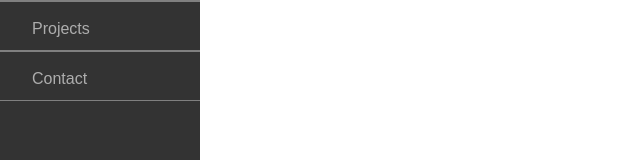
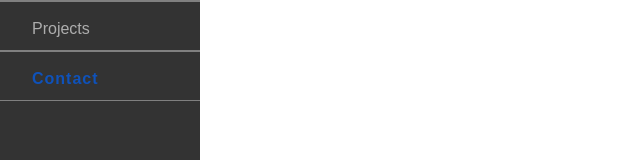
Before and after one commit to FrunzaAndrei/portofolio, a React (Create React App) app: page /contact in a window 1280 px wide. Shown: the part 406-566 px from the top of the page, without its empty margins (0-640 px from the left). Built offline with nearby package versions, Linux system fonts and the light colour scheme.

Commit message:
change color of button when is active

```diff
--- a/src/left-bar-menu/barMenu.js
+++ b/src/left-bar-menu/barMenu.js
@@ -1,10 +1,15 @@
 import React from "react";
 import photo from "./../media/profilePhoto.png";
 import "./style.css";
-import { Link } from "react-router-dom";
+import { NavLink } from "react-router-dom";
 
 function BarMenu(props) {
   const age = new Date().getFullYear();
+  const selected = {
+    fontWeight: "bold",
+    color: "#0F52BA",
+    letterSpacing: "1px",
+  };
   return (
     <div className="main-barMenu">
       <div className="avatar-barMenu">
@@ -17,16 +22,24 @@ function BarMenu(props) {
       </div>
       <ul className="nav-items">
         <li>
-          <Link to="/cv"> CV </Link>
+          <NavLink to="/cv" activeStyle={selected}>
+            CV
+          </NavLink>
         </li>
         <li>
-          <Link to="/skills"> Skills </Link>{" "}
+          <NavLink to="/skills" activeStyle={selected}>
+            Skills
+          </NavLink>
         </li>
         <li>
-          <Link to="/projects"> Projects </Link>
+          <NavLink to="/projects" activeStyle={selected}>
+            Projects
+          </NavLink>
         </li>
         <li>
-          <Link to="/contact"> Contact </Link>
+          <NavLink to="/contact" activeStyle={selected}>
+            Contact
+          </NavLink>
         </li>
       </ul>
     </div>
--- a/src/left-bar-menu/style.css
+++ b/src/left-bar-menu/style.css
@@ -77,12 +77,12 @@
 
 .nav-items li:hover {
     border-right: 5px solid #0F52BA;
-    font-weight: bold;
-    letter-spacing: 1px;
 }
 
 .nav-items li:hover a {
+    font-weight: bold;
     color: #0F52BA;
+    letter-spacing: 1px;
 }
 
 .nav-items li:hover::after {
```
